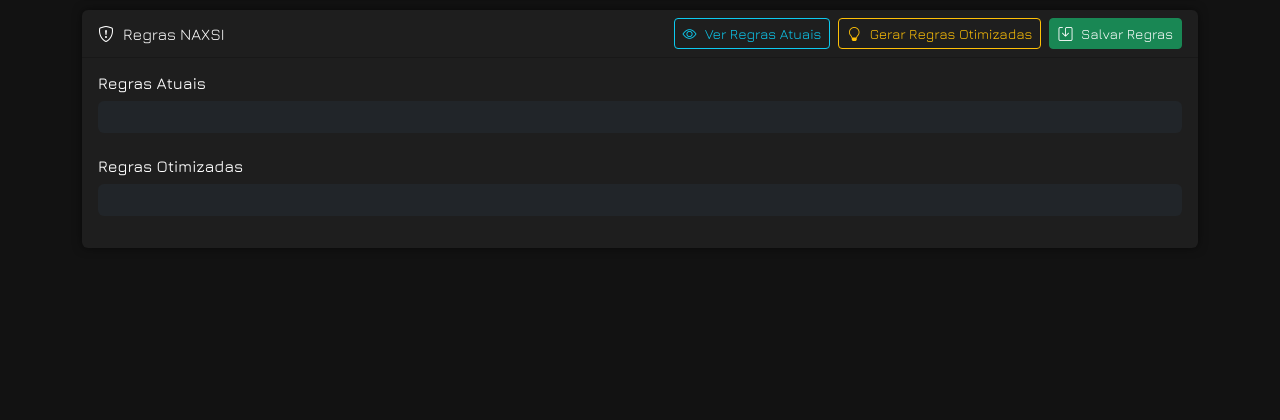
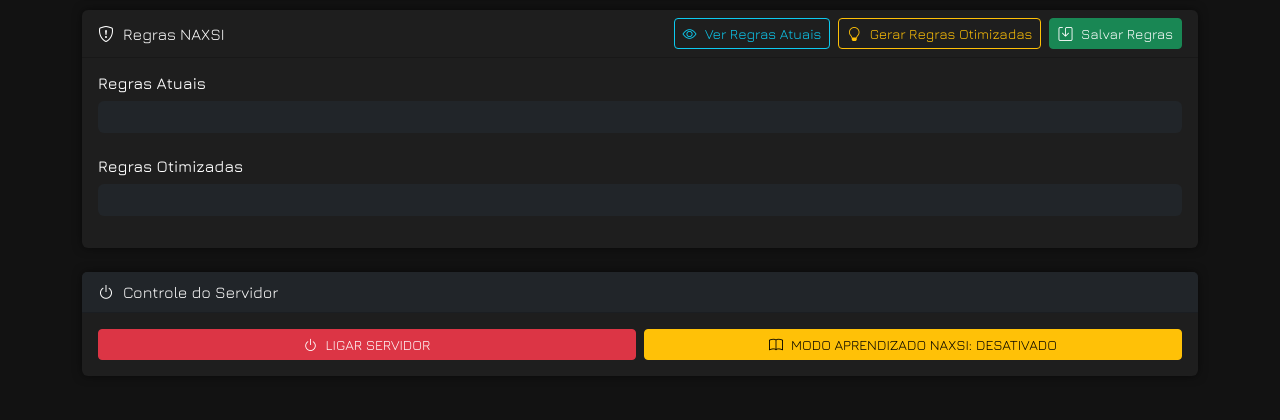
Before and after one commit to Boniatti1/PrimisLayer, a Flask app: template sistema-seguranca/dashboard/templates/config.html in a window 1280 px wide. Shown: the part 396-816 px from the top of the page. Before the commit the page ends 612 px from the top, so only its background shows below. Run offline with Flask 3, Linux system fonts and the light colour scheme; the template is opened without the code that fills it, so the values that code supplies are empty.

Commit message:
feat: add functions and routes to turn on/off naxsi learning and nginx, and add buttons in the config page to manage it

```diff
--- a/sistema-seguranca/dashboard/app.py
+++ b/sistema-seguranca/dashboard/app.py
@@ -1,6 +1,6 @@
 from flask import Flask, render_template, jsonify, request, abort, send_file
 from utils.fail2ban_utils import get_fail2ban_logs
-from utils.nginx_utils import delete_location, add_location, list_locations, get_dict_logs
+from utils.nginx_utils import delete_location, add_location, list_locations, get_dict_logs, nginx_alive
 from utils.certs_utils import (
     delete_client_cert,
     add_client_cert,
@@ -8,7 +8,7 @@ from utils.certs_utils import (
     list_client_certs,
     get_certs_logs
 )
-from utils.naxsi_utils import get_naxsi_whitelist, get_optimized_rules, save_optimized_rules
+from utils.naxsi_utils import get_naxsi_whitelist, get_optimized_rules, save_optimized_rules, activate_learning_mode, deactivate_learning_mode, learning_mode_active
 import subprocess
 
 app = Flask(__name__)
@@ -33,8 +33,10 @@ def dashboard():
 def manage_config():
     routes = list_locations()
     certs = list_client_certs()
+    nginx_active = nginx_alive()
+    learning_mode = learning_mode_active()
 
-    return render_template("config.html", routes=routes, certs=certs)
+    return render_template("config.html", routes=routes, certs=certs, nginx_active=nginx_active, learning_mode=learning_mode)
 
 
 # Rotas para gerenciar as rotas protegidas
@@ -118,6 +120,7 @@ def optimized_naxsi_rules():
 def save_naxsi_whitelist():
     try:
         save_optimized_rules()
+        telegram_alert(request.remote_addr, "Novas regras NAXSI foram geradas e aplicadas", "Alta")
         return "", 200
     except Exception as e:
         abort(500, description=f"Erro interno: {str(e)}")
@@ -129,5 +132,48 @@ def current_naxsi_whitelist():
     return jsonify({"rules": rules})
 
 
+# Configurações do servidor
+
+
+@app.route('/config/desligar-nginx', methods=['POST'])
+def shutdown_nginx():
+    try:
+        result = subprocess.run(['supervisorctl', 'stop', 'nginx'], check=True, capture_output=True, text=True)
+        telegram_alert(request.remote_addr, "O servidor foi desligado por painel", "Média")
+        return "", 200
+    except subprocess.CalledProcessError as e:
+        return jsonify({'error': e.stderr.strip()}), 500
+
+
+@app.route('/config/ligar-nginx', methods=['POST'])
+def turn_on_nginx():
+    try:
+        result = subprocess.run(['supervisorctl', 'start', 'nginx'], check=True, capture_output=True, text=True)
+        telegram_alert(request.remote_addr, "O servidor foi ativado por painel", "Média")
+        return "", 200
+    except subprocess.CalledProcessError as e:
+        return jsonify({'error': e.stderr.strip()}), 500
+
+
+@app.route('/config/ativar-aprendizado', methods=["POST"])
+def naxsi_activate_learning_mode():
+    try:
+        activate_learning_mode()
+        telegram_alert(request.remote_addr, "Modo aprendizado NAXSI ativado", "Crítica")
+        return "", 200
+    except Exception as e:
+        return jsonify({"error": str(e)}), 500
+
+
+@app.route('/config/desativar-aprendizado', methods=["POST"])
+def naxsi_deactivate_learning_mode():
+    try:
+        deactivate_learning_mode()
+        telegram_alert(request.remote_addr, "Modo aprendizado NAXSI ativado", "Média")
+        return "", 200
+    except Exception as e:
+        return jsonify({"error": str(e)}), 500
+
+
 if __name__ == "__main__":
     app.run(host="0.0.0.0", port=5000, debug=True)
--- a/sistema-seguranca/dashboard/templates/config.html
+++ b/sistema-seguranca/dashboard/templates/config.html
@@ -57,10 +57,10 @@
   <nav class="navbar navbar-expand-lg navbar-dark">
     <div class="container-fluid">
       <div class="logo-container">
-      <img src="{{ url_for('static', filename='images/logo.png') }}" alt="Logo" class="logo-img", height="50px">
-       <!-- <img src="../static/images/logo.png" alt="Logo" class="logo-img", height="50px"> -->
-      <a class="navbar-brand" href="{{ url_for('dashboard') }}" style="margin-left: 5px;">Configurações do Sistema</a>
-    </div>
+        <img src="{{ url_for('static', filename='images/logo.png') }}" alt="Logo" class="logo-img" , height="50px">
+        <!-- <img src="../static/images/logo.png" alt="Logo" class="logo-img", height="50px"> -->
+        <a class="navbar-brand" href="{{ url_for('dashboard') }}" style="margin-left: 5px;">Configurações do Sistema</a>
+      </div>
       <div class="d-flex ms-auto">
         <a href="{{ url_for('manage_config') }}" class="btn btn-outline-light">
           <i class="bi bi-gear"></i> Gerenciar Rotas
@@ -172,12 +172,33 @@
       </div>
       <div class="card-body">
         <h6 class="text-white">Regras Atuais</h6>
-        <pre id="currentRules" class="bg-dark text-white p-3 rounded"
-          style="white-space: pre-wrap;"></pre>
+        <pre id="currentRules" class="bg-dark text-white p-3 rounded" style="white-space: pre-wrap;"></pre>
 
         <h6 class="text-white mt-4">Regras Otimizadas</h6>
-        <pre id="optimizedRules" class="bg-dark text-white p-3 rounded"
-          style="white-space: pre-wrap;"></pre>
+        <pre id="optimizedRules" class="bg-dark text-white p-3 rounded" style="white-space: pre-wrap;"></pre>
+      </div>
+    </div>
+
+    <div class="card mt-4">
+      <div class="card-header bg-dark text-white">
+        <i class="bi bi-power"></i> Controle do Servidor
+      </div>
+      <div class="card-body">
+        <div class="row g-2">
+          <div class="col-md-6 col-12">
+            <button onclick="nginxShutdown({{ nginx_active | tojson }})"
+              class="btn btn-danger w-100 btn-sm d-flex align-items-center justify-content-center">
+              <i class="bi bi-power me-2"></i> {{"DESLIGAR" if nginx_active else "LIGAR"}} SERVIDOR
+            </button>
+          </div>
+          <div class="col-md-6 col-12">
+            <button onclick="learningMode({{ learning_mode | tojson }})"
+              class="btn btn-warning w-100 btn-sm d-flex align-items-center justify-content-center">
+              <i class="bi bi-book me-2"></i> MODO APRENDIZADO NAXSI:
+              <span class="ms-1">{{"ATIVADO" if learning_mode else "DESATIVADO"}}</span>
+            </button>
+          </div>
+        </div>
       </div>
     </div>
 
@@ -298,6 +319,57 @@
     }
   </script>
 
+  <script>
+    async function nginxShutdown(isAlive) {
+      const confirmed = confirm(
+        isAlive ? "Deseja desligar o servidor?" : "Deseja ligar o servidor?"
+      );
+      if (!confirmed) return;
+
+      let res;
+      try {
+        const res = await fetch(
+          isAlive ? "/config/desligar-nginx" : "/config/ligar-nginx",
+          { method: "POST" }
+        );
+
+        if (res.ok) {
+          location.reload();
+        } else {
+          alert(`Erro: ${res.status} - ${res.statusText}`);
+        }
+      } catch (err) {
+        alert("Erro ao comunicar com o servidor.");
+        console.error(err);
+      }
+    }
+
+    async function learningMode(isActive) {
+      const confirmed = confirm(
+        isActive
+          ? "Deseja desativar o modo aprendizado do NAXSI?"
+          : "Deseja ativar o modo aprendizado do NAXSI?"
+      );
+      if (!confirmed) return;
+
+      try {
+        const res = await fetch(
+          isActive ? "/config/desativar-aprendizado" : "/config/ativar-aprendizado",
+          { method: "POST" }
+        );
+
+        if (res.ok) {
+          location.reload();
+        } else {
+          alert(`Erro ao alterar modo de aprendizado: ${res.status} - ${res.statusText}`);
+        }
+      } catch (err) {
+        alert("Erro ao comunicar com o servidor.");
+        console.error(err);
+      }
+    }
+  </script>
+
 
 </body>
 
--- a/sistema-seguranca/dashboard/utils/naxsi_utils.py
+++ b/sistema-seguranca/dashboard/utils/naxsi_utils.py
@@ -3,11 +3,47 @@ import subprocess
 WHITELIST_PATH = "/etc/nginx/generated.wl"
 NAXSI_LOGPATH = "/var/log/nginx/normal_error.log"
 NXUTIL_PATH = "/opt/nxutil/nx_util.py"
+MAIN_RULES = "/etc/nginx/naxsi.rules"
 
 
 def get_naxsi_whitelist():
     with open(WHITELIST_PATH, "r") as f:
         return f.readlines()
+
+
+def get_naxsi_rules():
+    with open(MAIN_RULES, "r") as f:
+        return f.readlines()
+
+
+def learning_mode_active():
+    rules = get_naxsi_rules()
+    if any("LearningMode;" in line for line in rules):
+        return True
+    return False
+
+
+def activate_learning_mode():
+    rules = get_naxsi_rules()
+    if any("LearningMode;" in line for line in rules):
+        raise Exception("Learning mode já ativado")
+
+    rules.insert(0, "LearningMode;\n")
+
+    with open(MAIN_RULES, "w") as f:
+        f.writelines(rules)
+
+    nginx_reload()
+
+
+def deactivate_learning_mode():
+    rules = get_naxsi_rules()
+    rules = [line for line in rules if "LearningMode;" not in line]
+
+    with open(MAIN_RULES, "w") as f:
+        f.writelines(rules)
+
+    nginx_reload()
 
 
 def get_optimized_rules():
@@ -30,6 +66,10 @@ def save_optimized_rules():
         for line in result:
             f.write(line + "\n")
 
+    nginx_reload()
+
+
+def nginx_reload():
     subprocess.run(
         ["supervisorctl", "restart", "nginx"],
         check=True,
--- a/sistema-seguranca/dashboard/utils/nginx_utils.py
+++ b/sistema-seguranca/dashboard/utils/nginx_utils.py
@@ -39,6 +39,17 @@ def reload_nginx():
         stderr=subprocess.PIPE,
         text=True,
     )
+
+
+def nginx_alive():
+    result = subprocess.run(
+        ['supervisorctl', 'status', 'nginx'],
+        capture_output=True,
+        text=True,
+    )
+    alive = True if 'RUNNING' in result.stdout else False
+
+    return alive
 
 
 # Funções para gerenciar as rotas protegidas
--- a/sistema-seguranca/docker-compose.yml
+++ b/sistema-seguranca/docker-compose.yml
@@ -20,6 +20,7 @@ services:
       - ./data/ssl:/etc/ssl/server
       # NAXSI
       - ./data/naxsi/generated.wl:/etc/nginx/generated.wl
+      - ./data/naxsi/naxsi.rules:/etc/nginx/naxsi.rules
     cap_add:
       - NET_ADMIN
 
```
